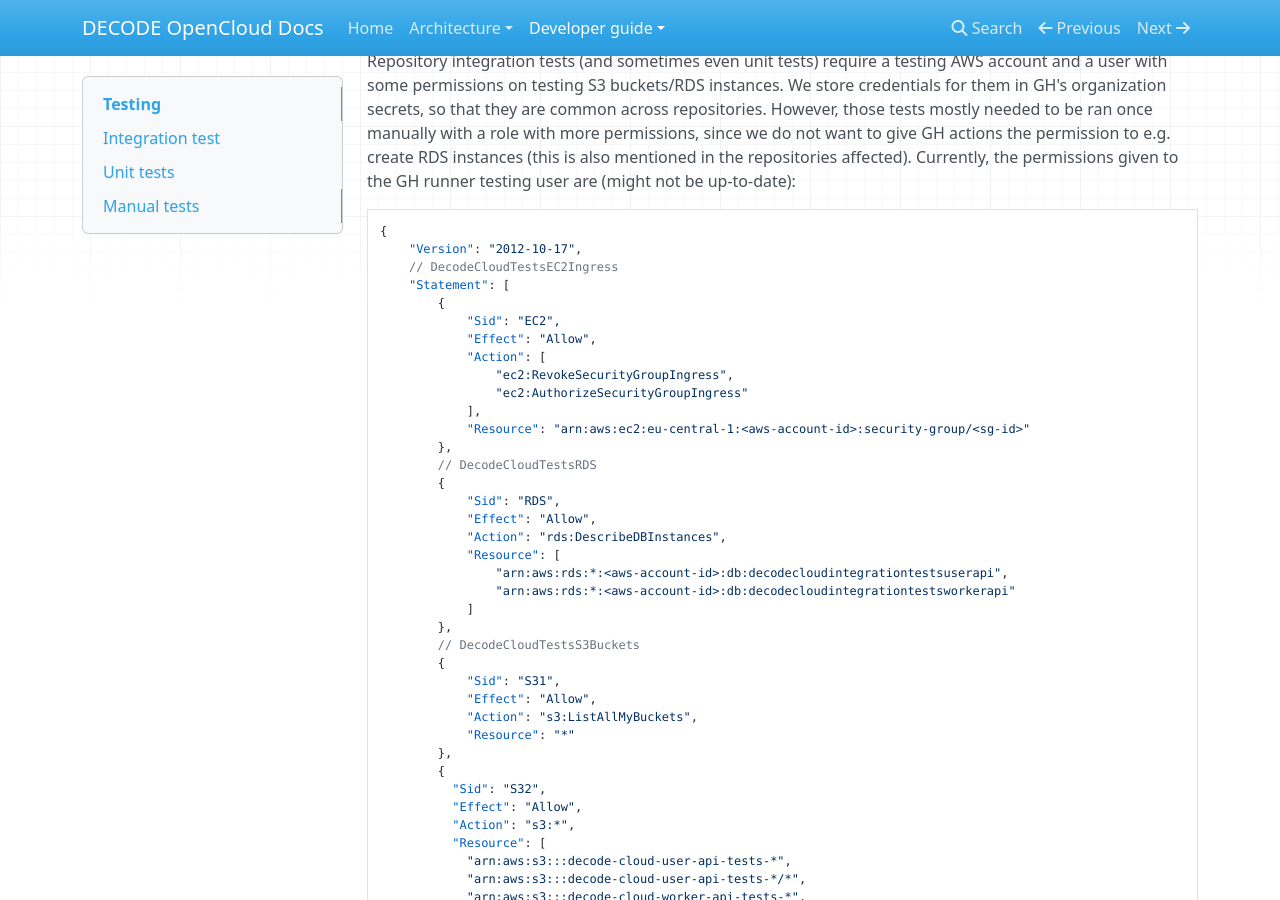
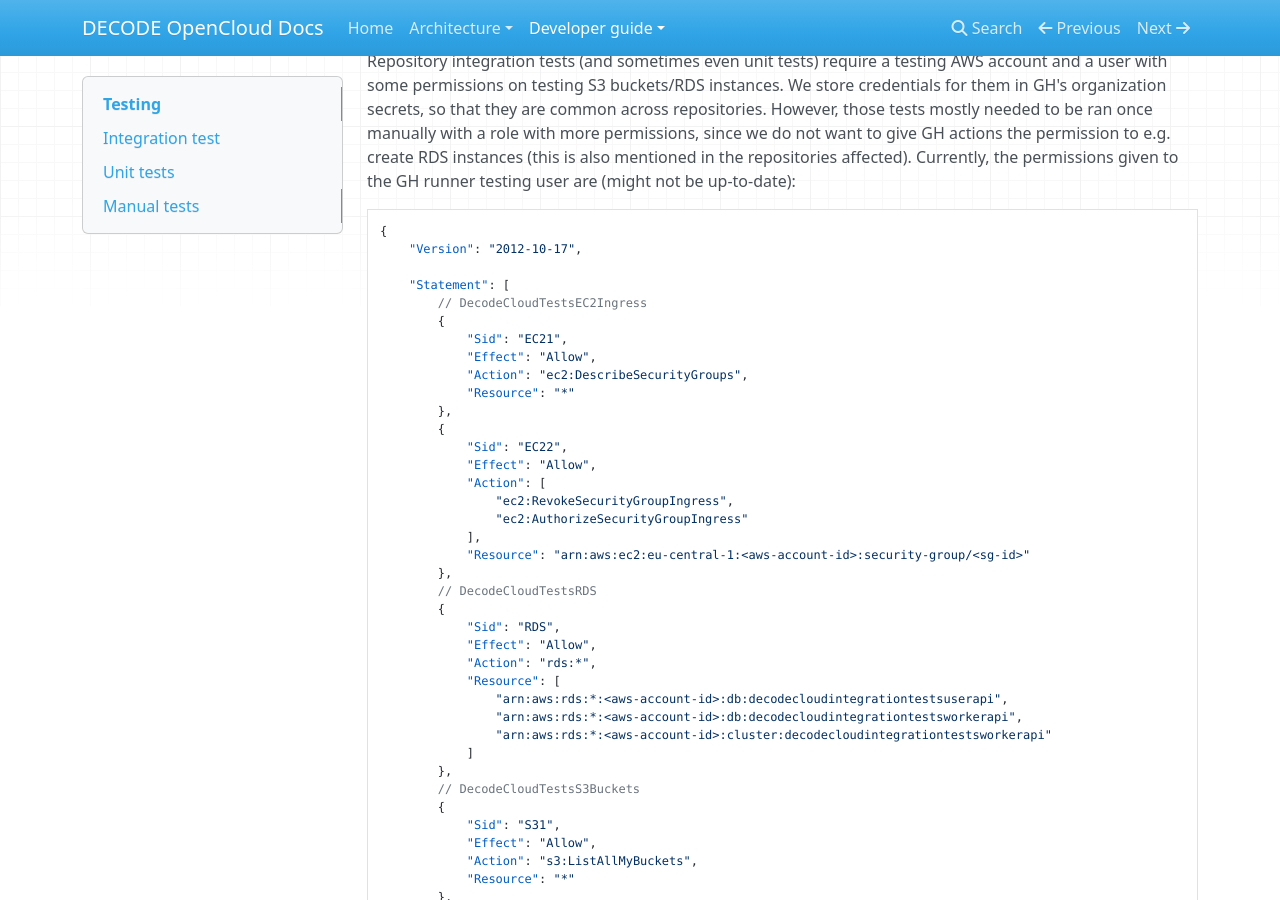
Before and after one commit to ries-lab/DECODE_Cloud_Documentation, an MkDocs documentation site: the page built from docs/developer/testing.md, in a window 1280 px wide and 900 px high, scrolled down 668 px. Built offline with MkDocs 1.6.1, drawn with Linux system fonts in a browser that asks for light colours; nearby versions of some CDN libraries.

Commit message:
add adapted permissions

````diff
--- a/docs/developer/testing.md
+++ b/docs/developer/testing.md
@@ -31,10 +31,17 @@ Currently, the permissions given to the GH runner testing user are (might not be
 ```
 {
     "Version": "2012-10-17",
-    // DecodeCloudTestsEC2Ingress
+
     "Statement": [
+        // DecodeCloudTestsEC2Ingress
         {
-            "Sid": "EC2",
+            "Sid": "EC21",
+            "Effect": "Allow",
+            "Action": "ec2:DescribeSecurityGroups",
+            "Resource": "*"
+        },
+        {
+            "Sid": "EC22",
             "Effect": "Allow",
             "Action": [
                 "ec2:RevokeSecurityGroupIngress",
@@ -46,10 +53,11 @@ Currently, the permissions given to the GH runner testing user are (might not be
         {
             "Sid": "RDS",
             "Effect": "Allow",
-            "Action": "rds:DescribeDBInstances",
+            "Action": "rds:*",
             "Resource": [
                 "arn:aws:rds:*:<aws-account-id>:db:decodecloudintegrationtestsuserapi",
-                "arn:aws:rds:*:<aws-account-id>:db:decodecloudintegrationtestsworkerapi"
+                "arn:aws:rds:*:<aws-account-id>:db:decodecloudintegrationtestsworkerapi",
+                "arn:aws:rds:*:<aws-account-id>:cluster:decodecloudintegrationtestsworkerapi"
             ]
         },
         // DecodeCloudTestsS3Buckets
@@ -60,15 +68,15 @@ Currently, the permissions given to the GH runner testing user are (might not be
             "Resource": "*"
         },
         {
-          "Sid": "S32",
-          "Effect": "Allow",
-          "Action": "s3:*",
-          "Resource": [
-            "arn:aws:s3:::decode-cloud-user-api-tests-*",
-            "arn:aws:s3:::decode-cloud-user-api-tests-*/*",
-            "arn:aws:s3:::decode-cloud-worker-api-tests-*",
-            "arn:aws:s3:::decode-cloud-worker-api-tests-*/*"
-          ]
+            "Sid": "S32",
+            "Effect": "Allow",
+            "Action": "s3:*",
+            "Resource": [
+              "arn:aws:s3:::decode-cloud-user-api-tests-*",
+              "arn:aws:s3:::decode-cloud-user-api-tests-*/*",
+              "arn:aws:s3:::decode-cloud-worker-api-tests-*",
+              "arn:aws:s3:::decode-cloud-worker-api-tests-*/*"
+            ]
         },
         // DecodeCloudTestsSecrets
         {
````
